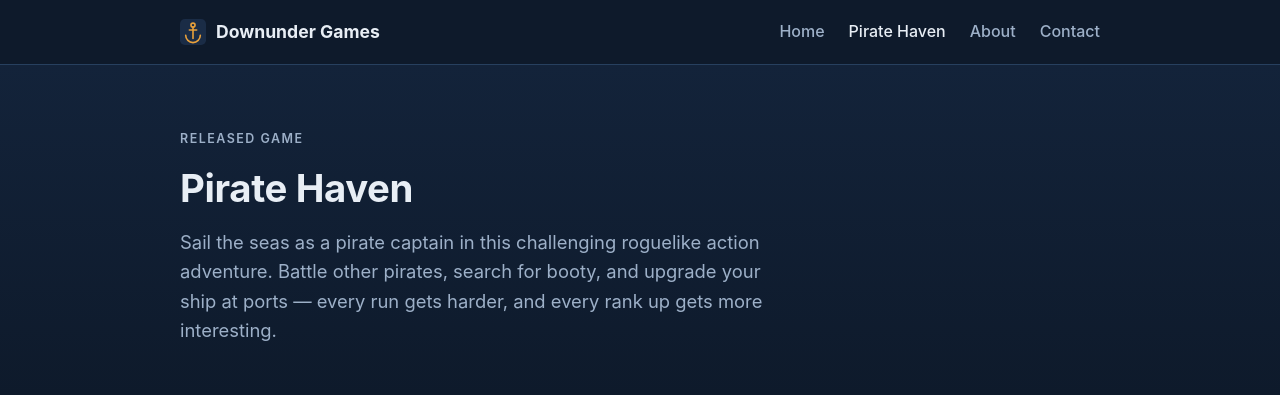
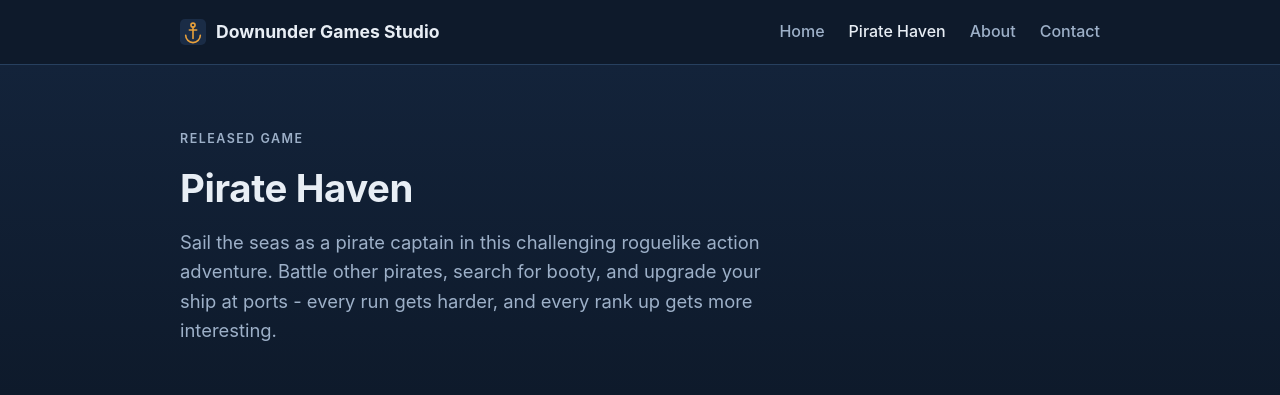
Before and after one commit to DownunderGamesStudio/DownunderGamesStudio.github.io, a plain HTML site: page pirate-haven.html in a window 1280 px wide. Shown: the top 395 px of the page. Drawn offline with Linux system fonts and the light colour scheme.

Commit message:
Update pirate-haven.html

```diff
--- a/pirate-haven.html
+++ b/pirate-haven.html
@@ -3,7 +3,7 @@
 <head>
   <meta charset="UTF-8">
   <meta name="viewport" content="width=device-width, initial-scale=1.0">
-  <title>Pirate Haven — Downunder Games</title>
+  <title>Pirate Haven — Downunder Games Studio</title>
   <meta name="description" content="Pirate Haven is a roguelike pirate action adventure on Steam. Battle other pirates, search for booty, upgrade your ship, and climb the leaderboards.">
   <link rel="icon" href="favicon.svg" type="image/svg+xml">
   <link rel="stylesheet" href="css/style.css">
@@ -24,7 +24,7 @@
               <path d="M14 40 a18 18 0 0 0 36 0"/>
             </g>
           </svg>
-          Downunder Games
+          Downunder Games Studio
         </a>
         <button class="nav-toggle" id="nav-toggle" aria-expanded="false" aria-controls="nav-links" aria-label="Menu">☰</button>
         <ul class="nav-links" id="nav-links">
@@ -42,7 +42,7 @@
     <div class="container">
       <p class="eyebrow">Released game</p>
       <h1>Pirate Haven</h1>
-      <p class="lead">Sail the seas as a pirate captain in this challenging roguelike action adventure. Battle other pirates, search for booty, and upgrade your ship at ports — every run gets harder, and every rank up gets more interesting.</p>
+      <p class="lead">Sail the seas as a pirate captain in this challenging roguelike action adventure. Battle other pirates, search for booty, and upgrade your ship at ports - every run gets harder, and every rank up gets more interesting.</p>
     </div>
   </div>
 
```
